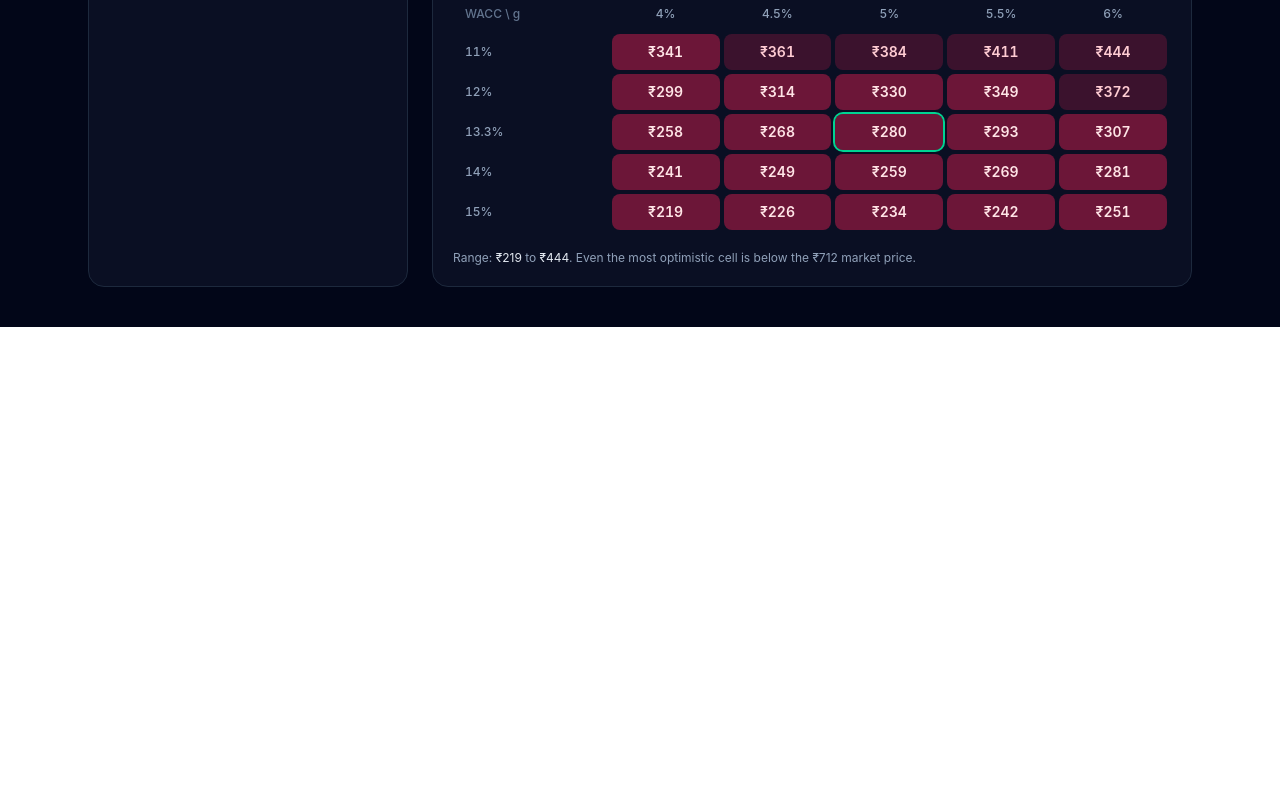
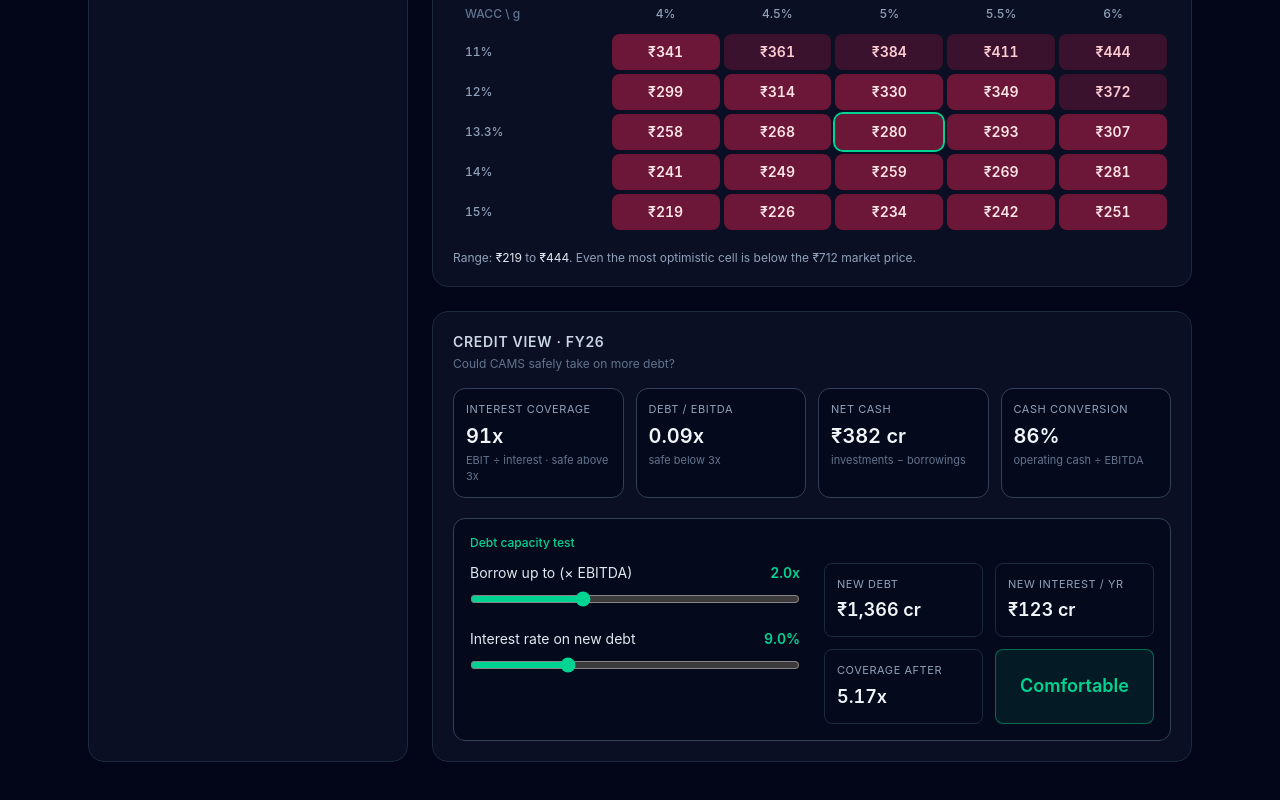
Before and after one commit to Anushkagupta3005/cams-valuation, a React (Vite) app: page / in a window 1280 px wide. Shown: the part 803-1603 px from the top of the page. Before the commit the page ends 1130 px from the top, so only its background shows below. Built offline with nearby package versions, Linux system fonts and the light colour scheme.

Commit message:
feat(ui): add credit panel with interactive debt capacity test

```diff
--- a/src/App.tsx
+++ b/src/App.tsx
@@ -3,6 +3,7 @@ import { CAMS, BASE_CASE, type Assumptions } from "./model/inputs";
 import { runDcf } from "./model/dcf";
 import { FlowView } from "./components/FlowView";
 import { SensitivityHeatmap } from "./components/SensitivityHeatmap";
+import { CreditPanel } from "./components/CreditPanel";
 
 // Growth tapers from the starting rate: e.g. 12% → 12, 11, 10, 10, 9
 const TAPER = [0, 0.01, 0.02, 0.02, 0.03];
@@ -106,6 +107,7 @@ export default function App() {
             )}
                       {result && <FlowView r={result} c={CAMS} />}
                       {result && <SensitivityHeatmap c={CAMS} a={a} />}
+                      <CreditPanel c={CAMS} />
           </main>
         </div>
       </div>
--- /dev/null
+++ b/src/components/CreditPanel.tsx
@@ -0,0 +1,95 @@
+import { useState } from "react";
+import type { CompanyData } from "../model/inputs";
+import { creditRatios, debtCapacity } from "../model/credit";
+
+const cr = (n: number) => n.toLocaleString("en-IN", { maximumFractionDigits: 0 });
+const x = (n: number) => (n >= 10 ? n.toFixed(0) : n.toFixed(2)) + "x";
+
+export function CreditPanel({ c }: { c: CompanyData }) {
+  const [multiple, setMultiple] = useState(2);
+  const [rate, setRate] = useState(0.09);
+
+  const r = creditRatios(c);
+  const d = debtCapacity(c, multiple, rate);
+
+  const verdict =
+    d.coverageAfter >= 3
+      ? { text: "Comfortable", cls: "text-emerald-400 border-emerald-500/50 bg-emerald-500/10" }
+      : d.coverageAfter >= 1.5
+      ? { text: "Stretched", cls: "text-amber-300 border-amber-500/50 bg-amber-500/10" }
+      : { text: "Risky", cls: "text-rose-300 border-rose-500/50 bg-rose-500/10" };
+
+  const metrics = [
+    { label: "Interest coverage", value: x(r.interestCoverage), note: "EBIT ÷ interest · safe above 3x" },
+    { label: "Debt / EBITDA", value: x(r.debtToEbitda), note: "safe below 3x" },
+    { label: "Net cash", value: "₹" + cr(r.netCash) + " cr", note: "investments − borrowings" },
+    { label: "Cash conversion", value: (r.cashConversion * 100).toFixed(0) + "%", note: "operating cash ÷ EBITDA" },
+  ];
+
+  return (
+    <section className="mt-6 rounded-2xl border border-slate-800 bg-slate-900/60 p-5">
+      <h2 className="text-sm font-semibold uppercase tracking-wider text-slate-300">
+        Credit view · FY26
+      </h2>
+      <p className="mb-4 mt-1 text-xs text-slate-500">Could CAMS safely take on more debt?</p>
+
+      <div className="grid gap-3 sm:grid-cols-4">
+        {metrics.map((m) => (
+          <div key={m.label} className="rounded-xl border border-slate-700 bg-slate-950/60 p-3">
+            <p className="text-[11px] uppercase tracking-wider text-slate-400">{m.label}</p>
+            <p className="mt-1 text-xl font-semibold tabular-nums">{m.value}</p>
+            <p className="mt-0.5 text-[11px] text-slate-500">{m.note}</p>
+          </div>
+        ))}
+      </div>
+
+      <div className="mt-5 rounded-xl border border-slate-700 bg-slate-950/60 p-4">
+        <p className="mb-3 text-xs font-medium text-emerald-400">Debt capacity test</p>
+        <div className="grid gap-6 md:grid-cols-2">
+          <div>
+            <Range label="Borrow up to (× EBITDA)" display={multiple.toFixed(1) + "x"}
+              value={multiple} min={0.5} max={5} step={0.5} onChange={setMultiple} />
+            <Range label="Interest rate on new debt" display={(rate * 100).toFixed(1) + "%"}
+              value={rate} min={0.07} max={0.14} step={0.005} onChange={setRate} />
+          </div>
+          <div className="grid grid-cols-2 gap-3">
+            <Result label="New debt" value={"₹" + cr(d.maxDebt) + " cr"} />
+            <Result label="New interest / yr" value={"₹" + cr(d.newInterest) + " cr"} />
+            <Result label="Coverage after" value={x(d.coverageAfter)} />
+            <div className={`flex items-center justify-center rounded-lg border p-3 text-lg font-semibold ${verdict.cls}`}>
+              {verdict.text}
+            </div>
+          </div>
+        </div>
+      </div>
+    </section>
+  );
+}
+
+function Range({
+  label, display, value, min, max, step, onChange,
+}: {
+  label: string; display: string; value: number; min: number; max: number;
+  step: number; onChange: (v: number) => void;
+}) {
+  return (
+    <div className="mb-4">
+      <div className="flex justify-between text-sm">
+        <span className="text-slate-200">{label}</span>
+        <span className="font-semibold tabular-nums text-emerald-400">{display}</span>
+      </div>
+      <input type="range" min={min} max={max} step={step} value={value}
+        onChange={(e) => onChange(Number(e.target.value))}
+        className="mt-2 w-full accent-emerald-400" />
+    </div>
+  );
+}
+
+function Result({ label, value }: { label: string; value: string }) {
+  return (
+    <div className="rounded-lg border border-slate-800 p-3">
+      <p className="text-[11px] uppercase tracking-wider text-slate-400">{label}</p>
+      <p className="mt-1 text-lg font-semibold tabular-nums">{value}</p>
+    </div>
+  );
+}
```
